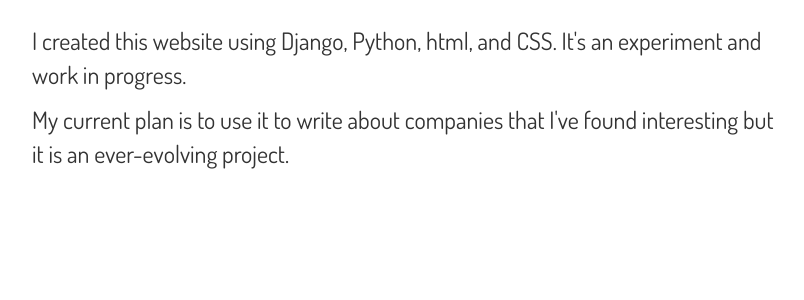
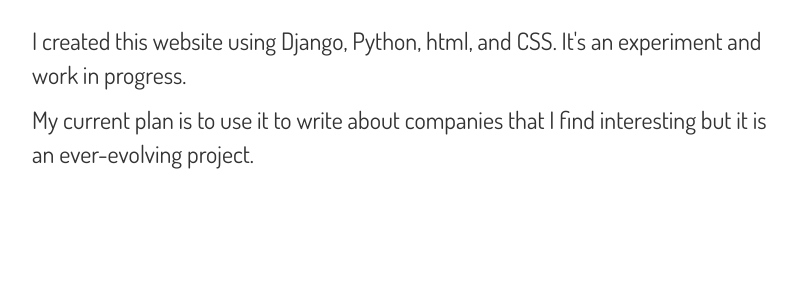
Before and after one commit to PriteeTem/djangogirls, a Django app: page /team in a window 1280 px wide. Shown: the part 386-686 px from the top of the page, without its empty margins (23-827 px from the left). Run offline with Django 3.2, Linux system fonts and the light colour scheme; some libraries are stand-ins or nearby versions; some web fonts are replaced.

Commit message:
slightchange22

```diff
--- a/blog/static/css/blog.css
+++ b/blog/static/css/blog.css
@@ -30,7 +30,7 @@ h12{
     font-size: 30pt;
 }
 
-h3, h4,h2,h6,h7,h8,h9 {
+h3,h4,h2,h9 {
     font-family: 'Dosis', sans-serif;
 }
 
--- a/blog/templates/blog/about.html
+++ b/blog/templates/blog/about.html
@@ -1,6 +1,7 @@
 {% extends 'blog/base.html' %}
 {% block content %}
 <h11>About Pritee</h11>
+<img src="PT.jpg" class="PTimage" alt="Pritee" style="float:left;width:42px;height:42px;">
 <h10><br><p>Pritee loves solving challenging problems, working with exceptional people, and building things from the ground up. Before HBS, she worked for Google creating long-term financial plans, strategies, and pricing recommendations for a range of Google products. Prior to Google, Pritee worked for The Boston Consulting Group traveling the world and helping clients in retail, pharmaceuticals, private equity, energy, utilities, and chemicals. Pritee has a degree in chemical engineering from MIT. Pritee is currently an MBA candidate at Harvard Business School. </p> </h10>
 <h10><a href="https://www.linkedin.com/in/priteet/">LinkedIn</a></h10>
 <h10><p>Pritee is organizing the Entrepreneurship Conference at HBS. Learn more <a href="https://www.econferencehbsclub.com/">here</a> </p></h10>
--- a/blog/templates/blog/team.html
+++ b/blog/templates/blog/team.html
@@ -2,5 +2,5 @@
 {% block content %}
 <h11><p>Origin story</p><br></h11>
 <h10><p>I created this website using Django, Python, html, and CSS. It's an experiment and work in progress.</p></h10>
-<h10><p>My current plan is to use it to write about companies that I've found interesting but it is an ever-evolving project.</p></h10>
+<h10><p>My current plan is to use it to write about companies that I find interesting but it is an ever-evolving project.</p></h10>
    {% endblock %}
```
